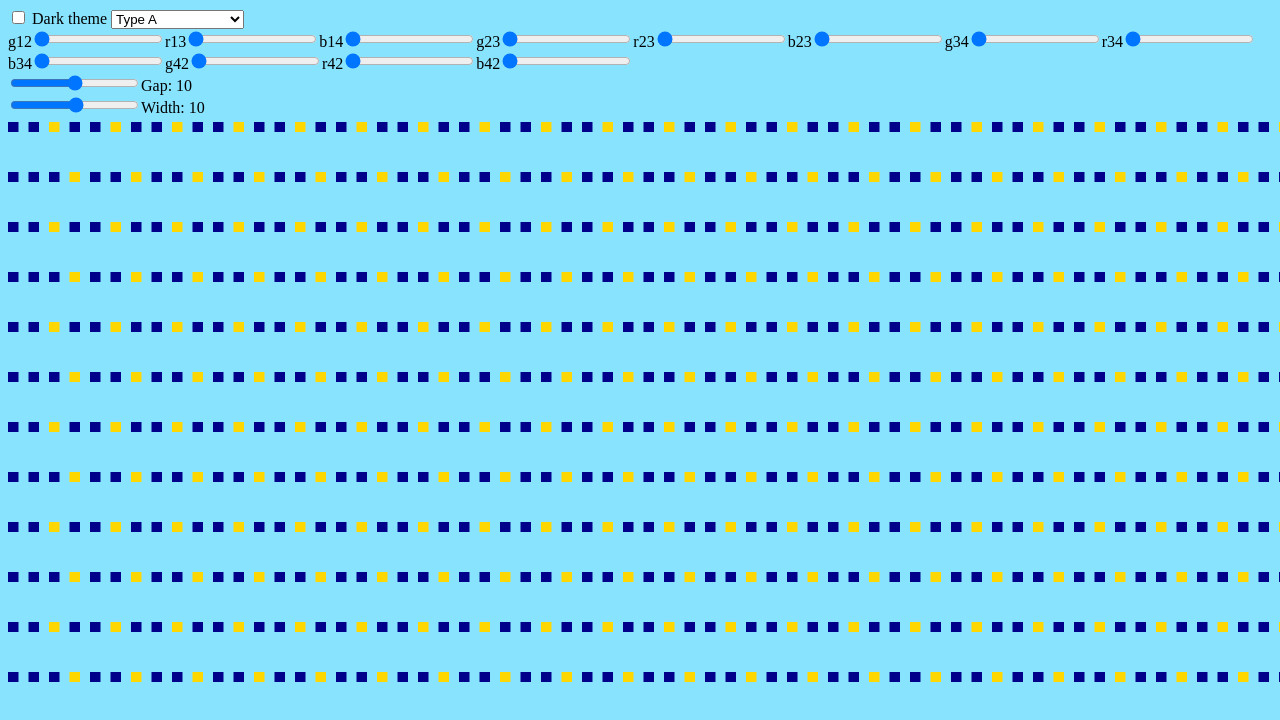
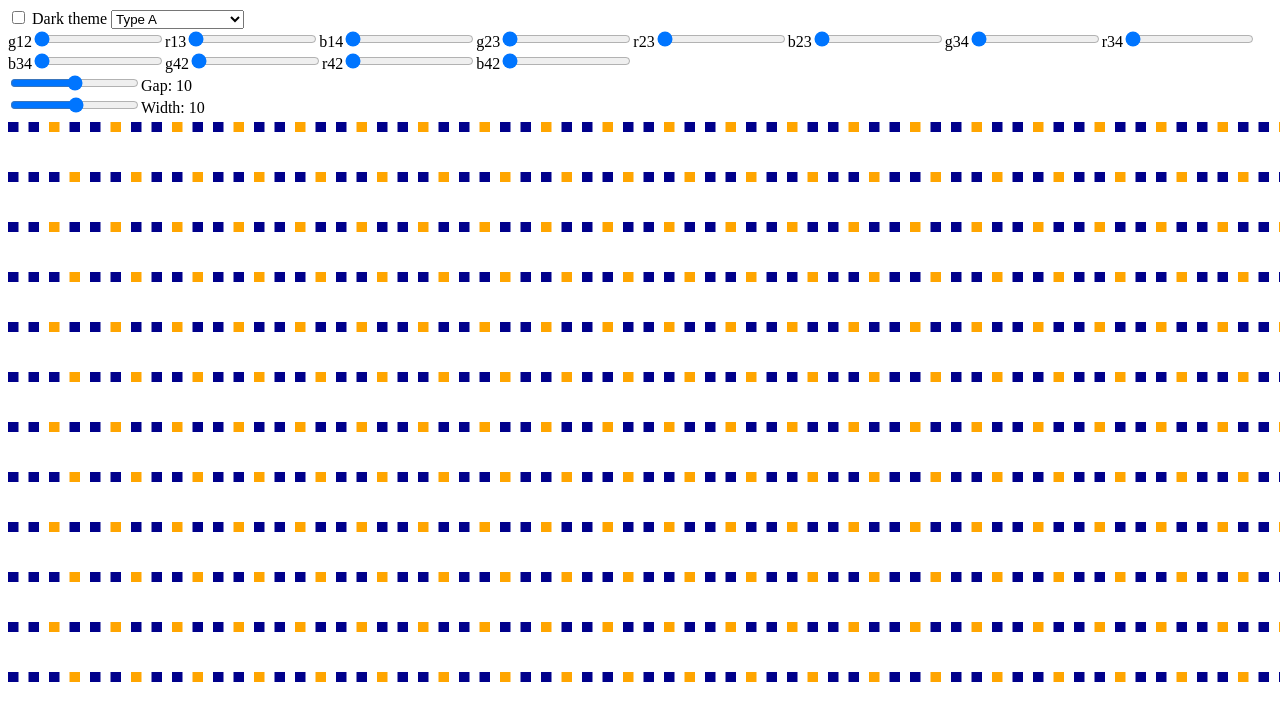
Before and after one commit to Yellowinastrip/pattern-generator, a plain HTML site: page index.html in a window 1280 px wide. Both pictures are taken after a click on the checkbox "Dark theme". Drawn offline with Linux system fonts and the light colour scheme.

Commit message:
Fixed colors

```diff
--- a/script.js
+++ b/script.js
@@ -96,7 +96,7 @@ function drawPattern(pattern, ctx) {
   const height = canvas.height;
 
   const theme = getTheme();
-  ctx.fillStyle = (theme == 'dark')? 'Black' : 'rgb(136, 227, 255)';
+  ctx.fillStyle = (theme == 'dark')? 'Black' : 'White';
   ctx.fillRect(0, 0, width, height);
 
   for(let i=0; i < pattern.length; i++) {
@@ -140,9 +140,9 @@ function drawLine(ctx, i, pattern, width, height, theme) {
           }
         } else {
           if(inp.getAttribute('selected') == 'true') {
-            color = line[j][1] ? 'Blue': 'Yellow';
+            color = line[j][1] ? 'Cyan': 'Yellow';
           } else {
-            color = line[j][1] ? 'DarkBlue': 'Gold';
+            color = line[j][1] ? 'DarkBlue': 'Orange';
           }
         }
 
--- a/style.css
+++ b/style.css
@@ -4,7 +4,7 @@
 }
 
 .light {
-  background-color: rgb(136, 227, 255);
+  background-color: white;
   color: black;
 }
 
```
